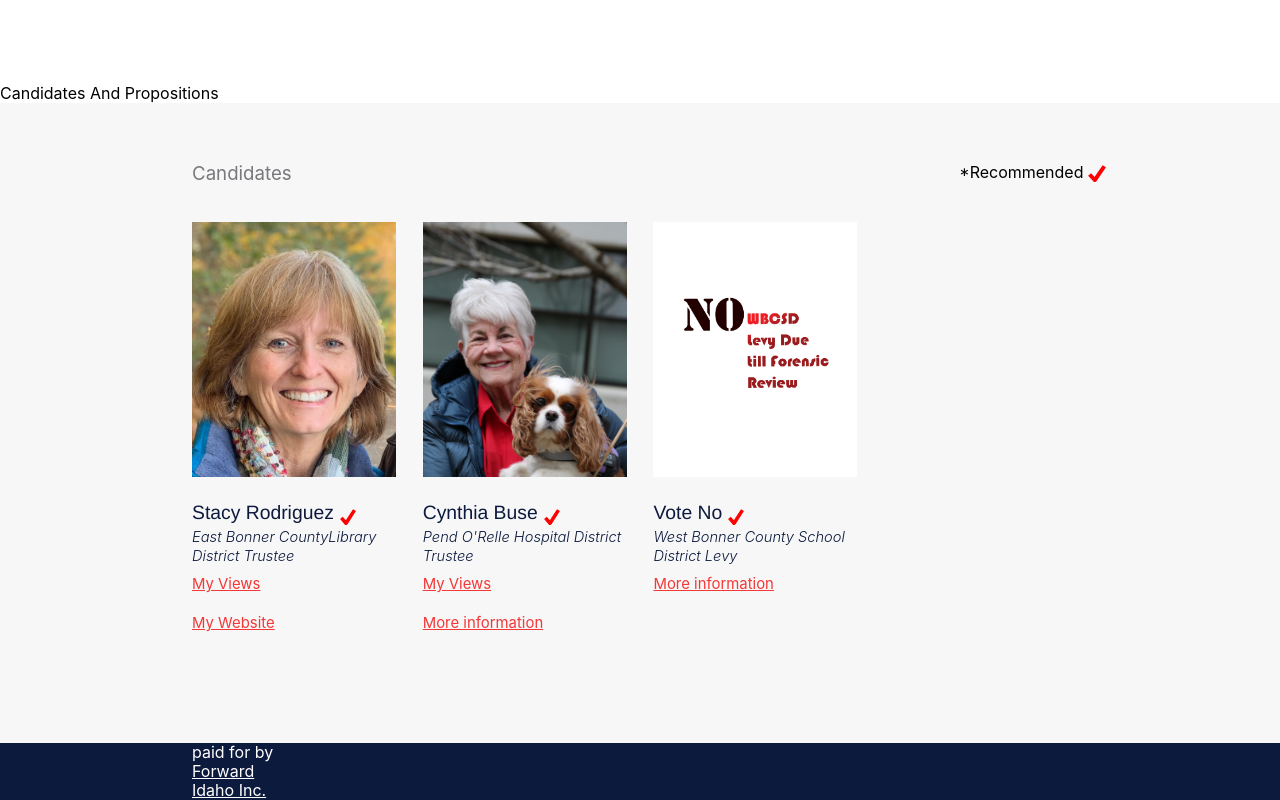
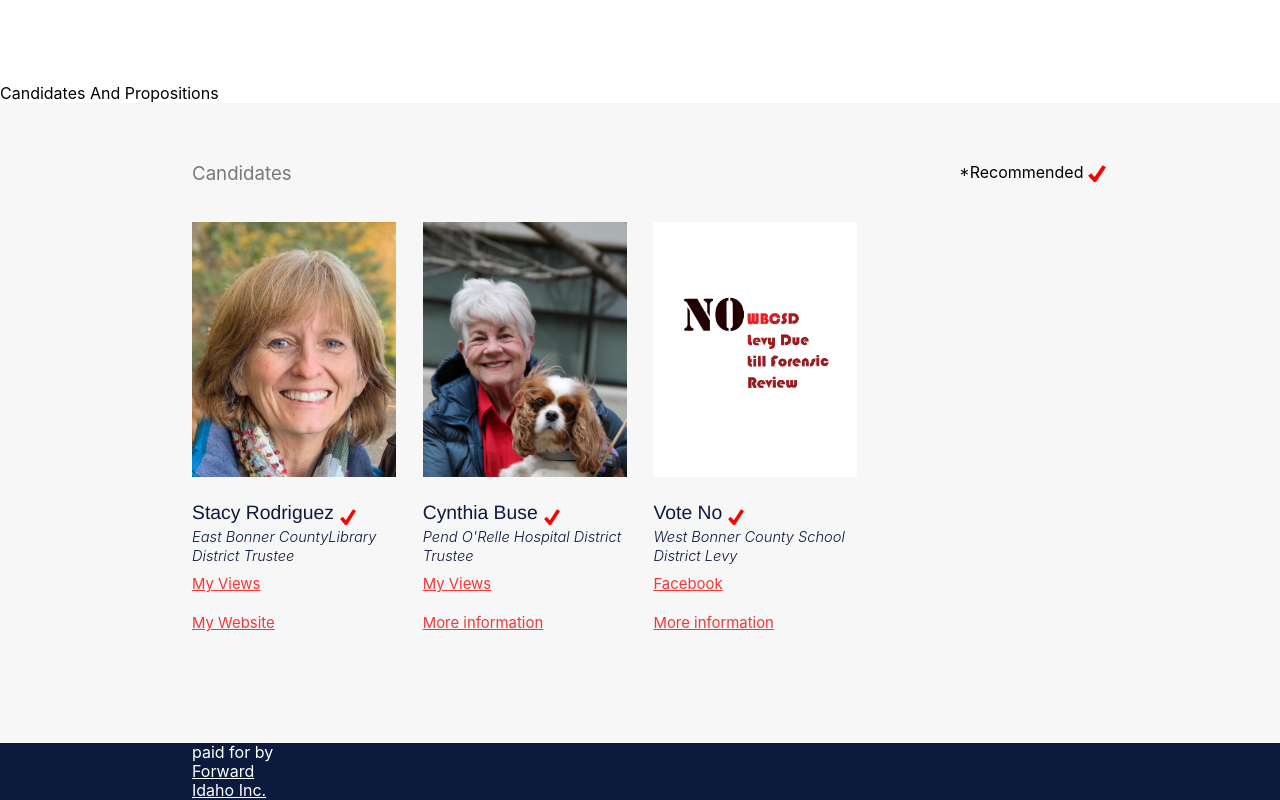
Before and after one commit to pactechteam/bonnervotes, a Next.js app: page / in a window 1280 px wide. Shown: the part 432-1232 px from the top of the page. Built offline with nearby package versions, Linux system fonts and the light colour scheme.

Commit message:
add facebook for levy

```diff
--- a/components/Endorsed.jsx
+++ b/components/Endorsed.jsx
@@ -54,10 +54,19 @@ function Endorsed({ data }) {
           <a target="_blank">My Website</a>
         </Link>
       )}
+      {data.facebook !== undefined && data.facebook !== "" && (
+        <div>
+          <Link href={data.facebook}>
+            <a target="_blank">Facebook</a>
+          </Link>
+        </div>
+      )}
       {data.moreInformation !== undefined && data.moreInformation !== "" && (
-        <Link href={data.moreInformation}>
-          <a>More information</a>
-        </Link>
+        <div>
+          <Link href={data.moreInformation}>
+            <a>More information</a>
+          </Link>
+        </div>
       )}
     </li>
   );
--- a/pages/index.js
+++ b/pages/index.js
@@ -62,6 +62,8 @@ function Home() {
               data={{
                 name: "Vote No",
                 position: "West Bonner County School District Levy",
+                facebook:
+                  "https://www.facebook.com/profile.php?id=100092253524705&mibextid=ZbWKwL",
                 website: undefined,
                 surveyUrl: undefined,
                 missingImg: false,
```
